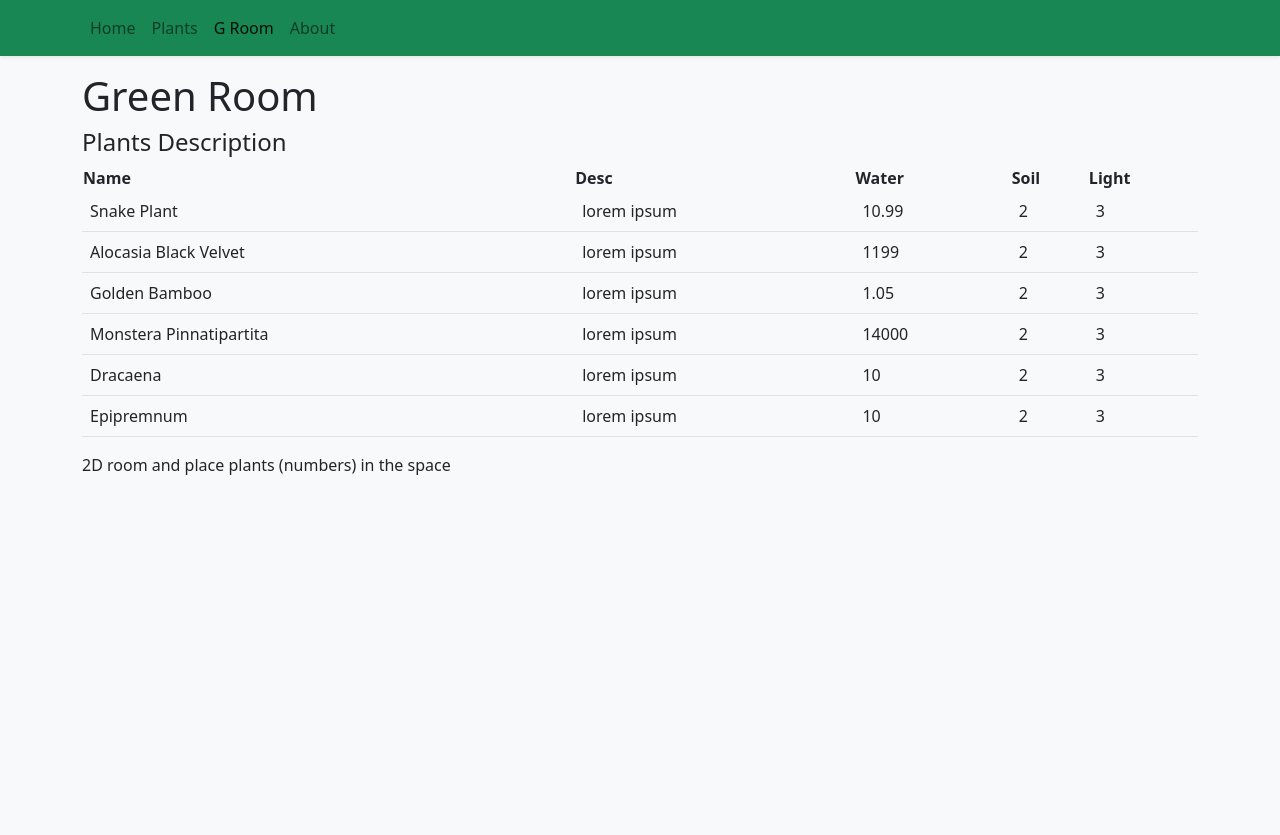
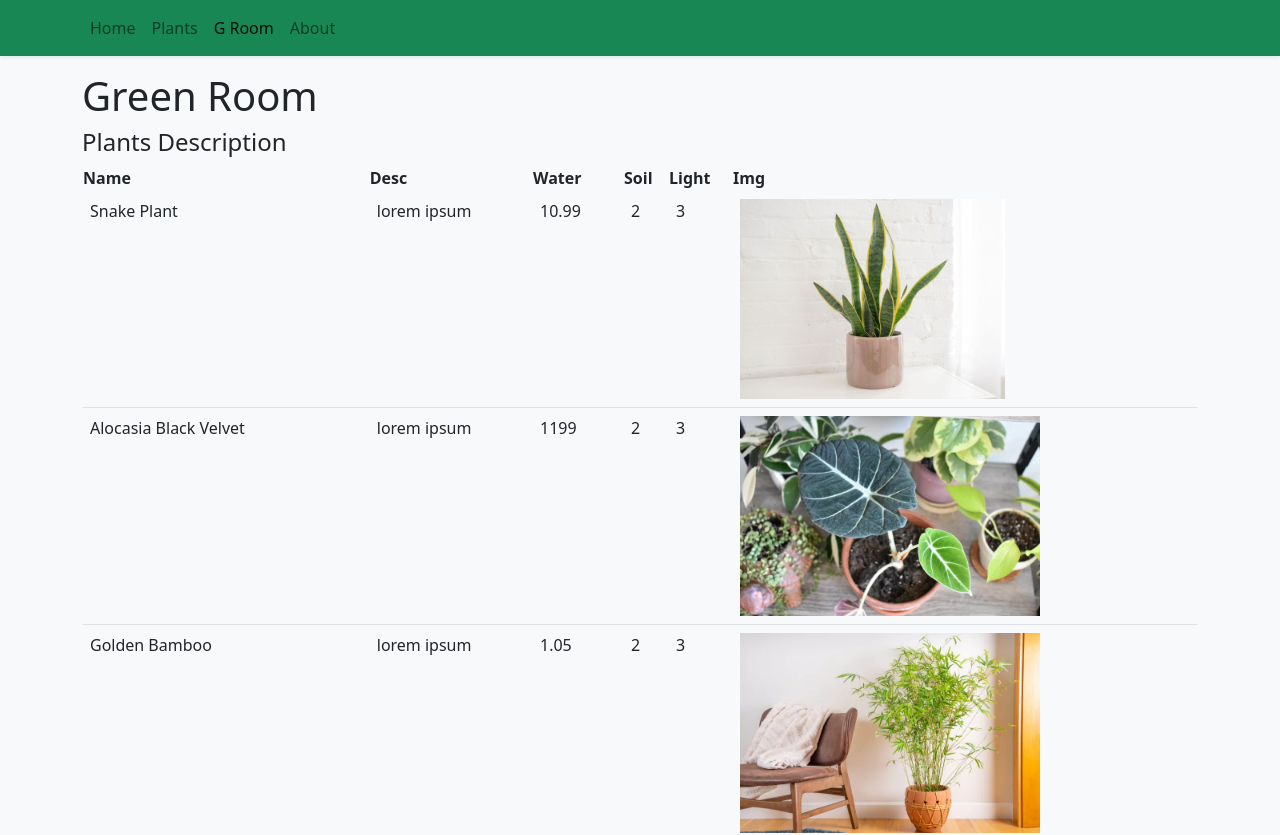
Before and after one commit to hseiji/green-room-app, a React (Vite) app: page /groom in a window 1280 px wide. Shown: the top 835 px of the page. Before the commit the page ends 800 px from the top, so only its background shows below. Built offline with nearby package versions, Linux system fonts and the light colour scheme.

Commit message:
add Image from react-bootstrap

```diff
--- a/src/components/GRoomItem.tsx
+++ b/src/components/GRoomItem.tsx
@@ -1,12 +1,22 @@
+import { Image } from 'react-bootstrap'
+
 type GRoomItemProps = {
   name: string
   desc: string
   water: number
   soil: number
   light: number
+  imgUrl: string
 }
 
-export function GRoomItem({ name, desc, water, soil, light }: GRoomItemProps) {
+export function GRoomItem({
+  name,
+  desc,
+  water,
+  soil,
+  light,
+  imgUrl,
+}: GRoomItemProps) {
   return (
     <tr>
       <td>{name}</td>
@@ -14,6 +24,9 @@ export function GRoomItem({ name, desc, water, soil, light }: GRoomItemProps) {
       <td>{water}</td>
       <td>{soil}</td>
       <td>{light}</td>
+      <td>
+        <Image src={imgUrl} height="200px" />
+      </td>
     </tr>
   )
 }
--- a/src/pages/GRomm.tsx
+++ b/src/pages/GRomm.tsx
@@ -14,6 +14,7 @@ export function GRoom() {
           <th>Water</th>
           <th>Soil</th>
           <th>Light</th>
+          <th>Img</th>
         </thead>
         <tbody>
           {storeItems.map((item) => (
```
